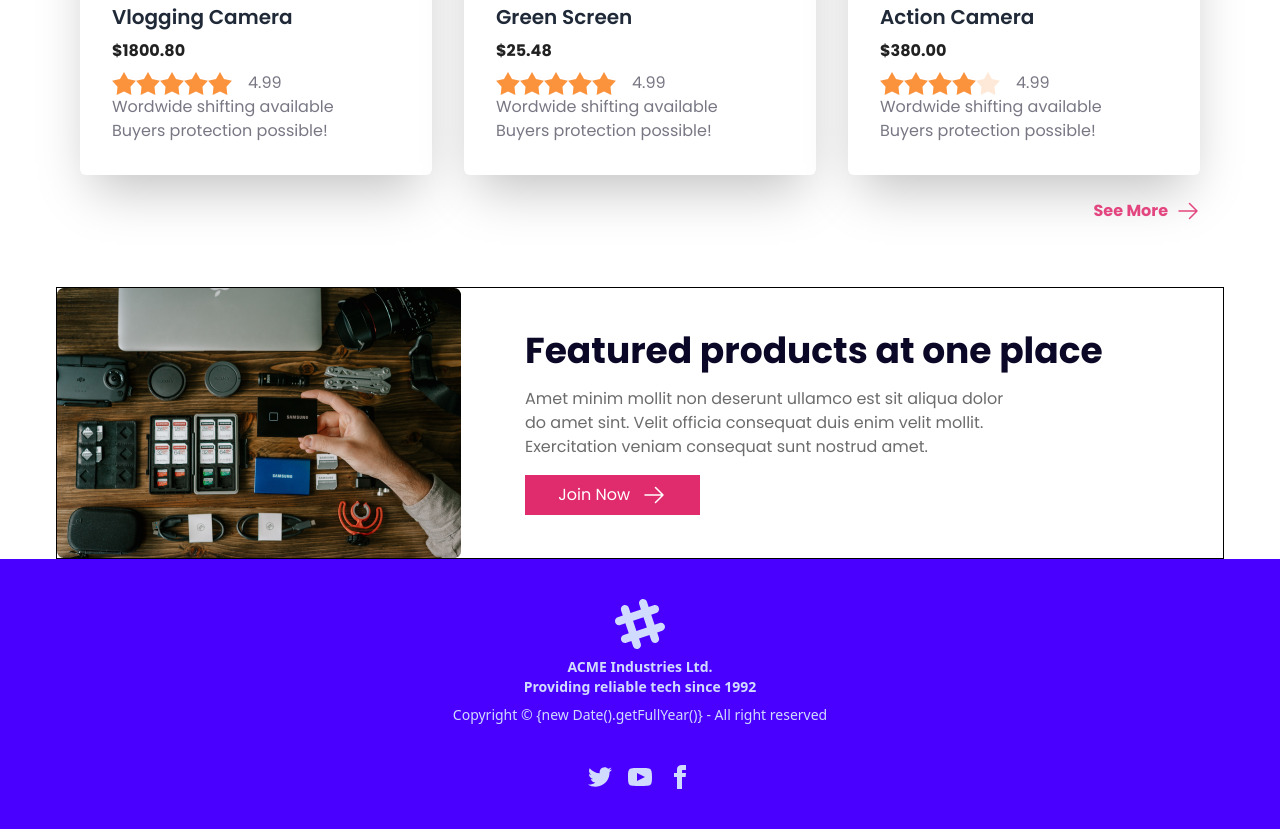
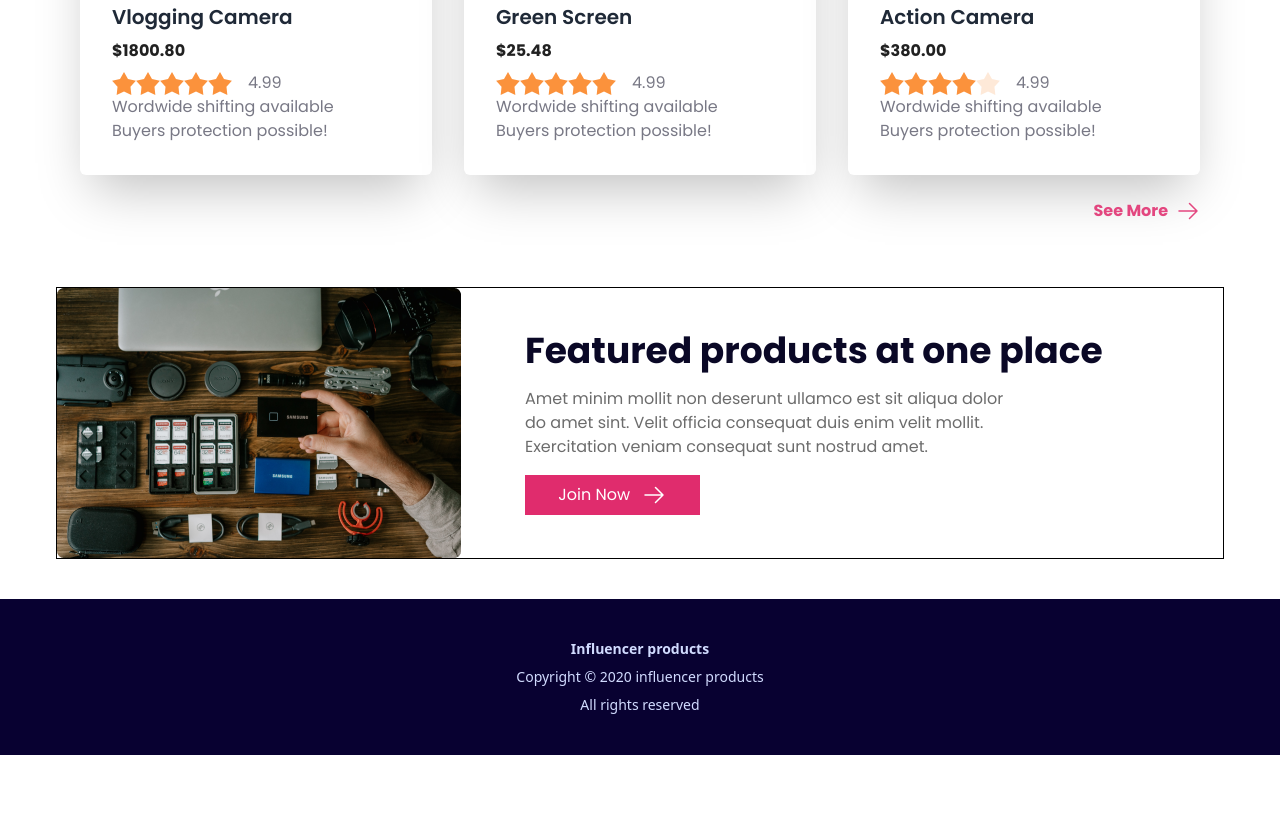
Before and after one commit to sucharita4867/influencer-gear, a plain HTML site: page index.html in a window 1280 px wide. Shown: the part 2051-2880 px from the top of the page. After the commit the page ends 2806 px from the top, so only its background shows below. Drawn offline with nearby package versions, Linux system fonts and the light colour scheme.

Commit message:
added footer section work

```diff
--- a/index.html
+++ b/index.html
@@ -25,6 +25,10 @@
 
             .font-Inter {
                   font-family: "Inter", sans-serif;
+            }
+
+            .footer-bg {
+                  background: rgb(8, 1, 49);
             }
       </style>
 </head>
@@ -416,53 +420,13 @@
                   </div>
             </section>
       </main>
-      <footer>
-            <section>
-                  <footer class="footer footer-horizontal footer-center bg-primary text-primary-content p-10">
-                        <aside>
-                              <svg width="50" height="50" viewBox="0 0 24 24" xmlns="http://www.w3.org/2000/svg"
-                                    fill-rule="evenodd" clip-rule="evenodd" class="inline-block fill-current">
-                                    <path
-                                          d="M22.672 15.226l-2.432.811.841 2.515c.33 1.019-.209 2.127-1.23 2.456-1.15.325-2.148-.321-2.463-1.226l-.84-2.518-5.013 1.677.84 2.517c.391 1.203-.434 2.542-1.831 2.542-.88 0-1.601-.564-1.86-1.314l-.842-2.516-2.431.809c-1.135.328-2.145-.317-2.463-1.229-.329-1.018.211-2.127 1.231-2.456l2.432-.809-1.621-4.823-2.432.808c-1.355.384-2.558-.59-2.558-1.839 0-.817.509-1.582 1.327-1.846l2.433-.809-.842-2.515c-.33-1.02.211-2.129 1.232-2.458 1.02-.329 2.13.209 2.461 1.229l.842 2.515 5.011-1.677-.839-2.517c-.403-1.238.484-2.553 1.843-2.553.819 0 1.585.509 1.85 1.326l.841 2.517 2.431-.81c1.02-.33 2.131.211 2.461 1.229.332 1.018-.21 2.126-1.23 2.456l-2.433.809 1.622 4.823 2.433-.809c1.242-.401 2.557.484 2.557 1.838 0 .819-.51 1.583-1.328 1.847m-8.992-6.428l-5.01 1.675 1.619 4.828 5.011-1.674-1.62-4.829z">
-                                    </path>
-                              </svg>
-                              <p class="font-bold">
-                                    ACME Industries Ltd.
-                                    <br />
-                                    Providing reliable tech since 1992
-                              </p>
-                              <p>Copyright © {new Date().getFullYear()} - All right reserved</p>
-                        </aside>
-                        <nav>
-                              <div class="grid grid-flow-col gap-4">
-                                    <a>
-                                          <svg xmlns="http://www.w3.org/2000/svg" width="24" height="24"
-                                                viewBox="0 0 24 24" class="fill-current">
-                                                <path
-                                                      d="M24 4.557c-.883.392-1.832.656-2.828.775 1.017-.609 1.798-1.574 2.165-2.724-.951.564-2.005.974-3.127 1.195-.897-.957-2.178-1.555-3.594-1.555-3.179 0-5.515 2.966-4.797 6.045-4.091-.205-7.719-2.165-10.148-5.144-1.29 2.213-.669 5.108 1.523 6.574-.806-.026-1.566-.247-2.229-.616-.054 2.281 1.581 4.415 3.949 4.89-.693.188-1.452.232-2.224.084.626 1.956 2.444 3.379 4.6 3.419-2.07 1.623-4.678 2.348-7.29 2.04 2.179 1.397 4.768 2.212 7.548 2.212 9.142 0 14.307-7.721 13.995-14.646.962-.695 1.797-1.562 2.457-2.549z">
-                                                </path>
-                                          </svg>
-                                    </a>
-                                    <a>
-                                          <svg xmlns="http://www.w3.org/2000/svg" width="24" height="24"
-                                                viewBox="0 0 24 24" class="fill-current">
-                                                <path
-                                                      d="M19.615 3.184c-3.604-.246-11.631-.245-15.23 0-3.897.266-4.356 2.62-4.385 8.816.029 6.185.484 8.549 4.385 8.816 3.6.245 11.626.246 15.23 0 3.897-.266 4.356-2.62 4.385-8.816-.029-6.185-.484-8.549-4.385-8.816zm-10.615 12.816v-8l8 3.993-8 4.007z">
-                                                </path>
-                                          </svg>
-                                    </a>
-                                    <a>
-                                          <svg xmlns="http://www.w3.org/2000/svg" width="24" height="24"
-                                                viewBox="0 0 24 24" class="fill-current">
-                                                <path
-                                                      d="M9 8h-3v4h3v12h5v-12h3.642l.358-4h-4v-1.667c0-.955.192-1.333 1.115-1.333h2.885v-5h-3.808c-3.596 0-5.192 1.583-5.192 4.615v3.385z">
-                                                </path>
-                                          </svg>
-                                    </a>
-                              </div>
-                        </nav>
-                  </footer>
-            </section>
+
+      <footer class="footer footer-horizontal footer-center footer-bg  text-primary-content p-10 mt-10">
+            <aside>
+                  <p class="font-bold">Influencer products</p>
+                  <p>Copyright © 2020 influencer products</p>
+                  <p>All rights reserved</p>
+            </aside>
       </footer>
 </body>
 
```
